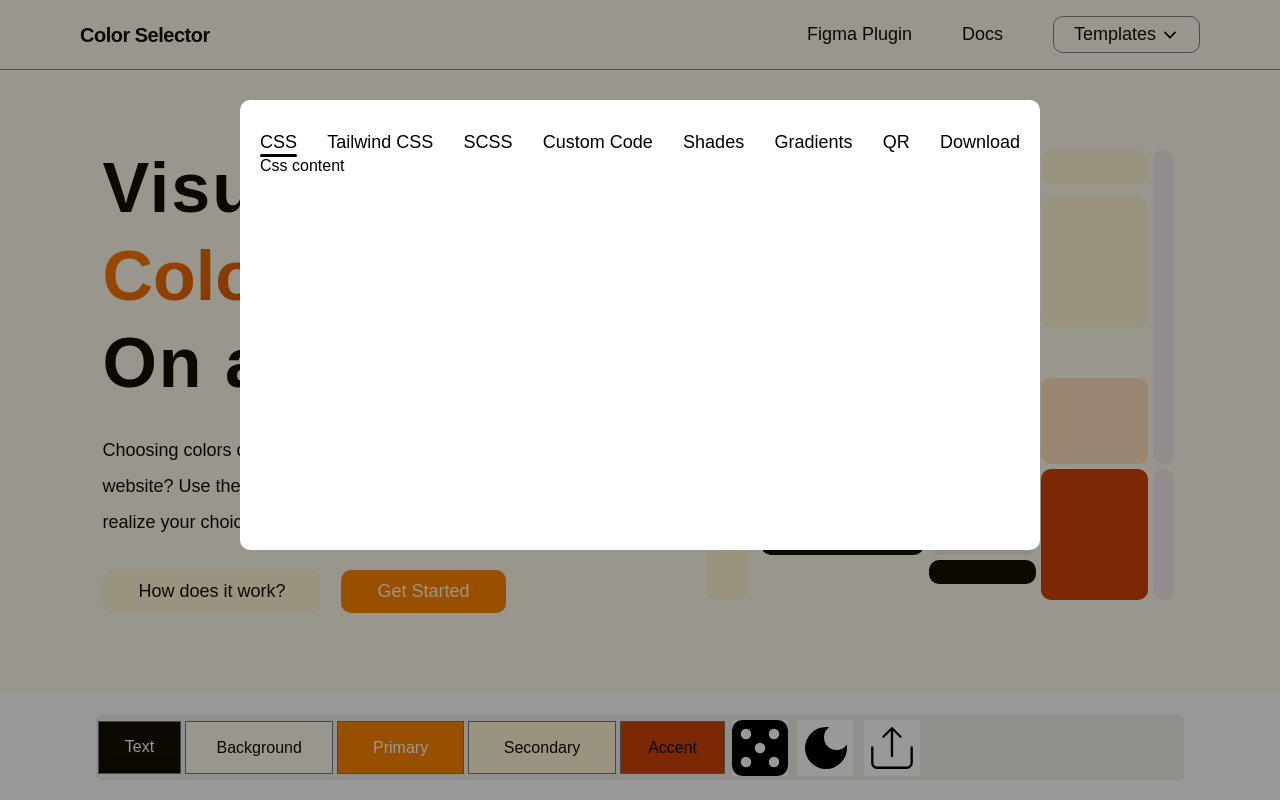
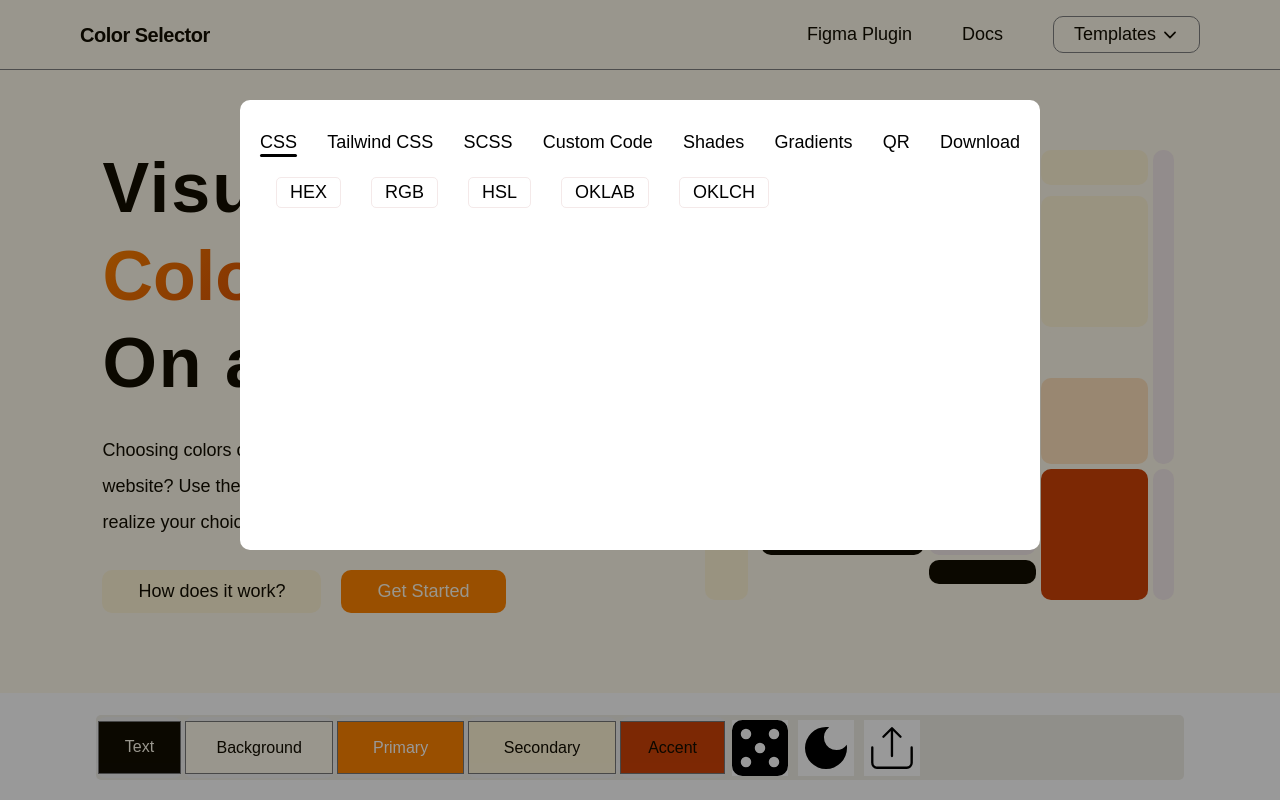
Before and after one commit to eduarf/visualize-colors, a React (Vite) app: page / in a window 1280 px wide. Both pictures are taken after a click on the icon 892 px from the left and 747 px from the top of the page. Built offline with nearby package versions, Linux system fonts and the light colour scheme; a web font is replaced by a local one.

Commit message:
popupSlice update

```diff
--- a/data.jsx
+++ b/data.jsx
@@ -1,65 +1,76 @@
 import { nanoid } from "nanoid";
-import  CssContent  from "./src/components/popup/components/CssContent";
-import  DownloadContent  from "./src/components/popup/components/DownloadContent";
-import  TailwindContent  from "./src/components/popup/components/TailwindContent";
-import  ScssContent  from "./src/components/popup/components/ScssContent";
-import  CustomCodeContent  from "./src/components/popup/components/CustomCodeContent";
-import  ShadesContent  from "./src/components/popup/components/ShadesContent";
-import  GradientsContent  from "./src/components/popup/components/GradientsContent";
-import  QrContent  from "./src/components/popup/components/QrContent";
+// import  CssContent  from "./src/components/popup/components/CssContent";
+// import  DownloadContent  from "./src/components/popup/components/DownloadContent";
+// import  TailwindContent  from "./src/components/popup/components/TailwindContent";
+// import  ScssContent  from "./src/components/popup/components/ScssContent";
+// import  CustomCodeContent  from "./src/components/popup/components/CustomCodeContent";
+// import  ShadesContent  from "./src/components/popup/components/ShadesContent";
+// import  GradientsContent  from "./src/components/popup/components/GradientsContent";
+// import  QrContent  from "./src/components/popup/components/QrContent";
 
-
-
-const subMenu = ["HEX", "RGB", "HSL", "OKLAB", "OKLCH"];
 
 export const popupMenuItems = [
   {
     id: nanoid(),
     name: "CSS",
-    subMenu: subMenu,
-    comp: <CssContent />,
+    compKey: 'CssContent',
   },
   {
     id: nanoid(),
     name: "Tailwind CSS",
-    subMenu: subMenu,
-    comp: <TailwindContent />,
+    compKey: 'TailwindContent',
   },
   {
     id: nanoid(),
     name: "SCSS",
-    subMenu: subMenu,
-    keyName: "ScssContent",
-    comp: <ScssContent />,
+    compKey: "ScssContent",
   },
   {
     id: nanoid(),
     name: "Custom Code",
-    subMenu: subMenu,
-    comp: <CustomCodeContent />,
+    compKey: 'CustomCodeContent',
   },
   {
     id: nanoid(),
     name: "Shades",
-    subMenu: subMenu,
-    comp: <ShadesContent />,
+    compKey: 'ShadesContent',
   },
   {
     id: nanoid(),
     name: "Gradients",
-    subMenu: subMenu,
-    comp: <GradientsContent />,
+    compKey: 'GradientsContent',
   },
   {
     id: nanoid(),
     name: "QR",
-    subMenu: subMenu,
-    comp: <QrContent />,
+    compKey: 'QrContent',
   },
   {
     id: nanoid(),
     name: "Download",
-    subMenu: subMenu,
-    comp: <DownloadContent />,
+    compKey: 'DownloadContent',
   },
 ];
+
+export const subMenuItems = [
+  {
+    id: nanoid(),
+    name: 'HEX'
+  },
+  {
+    id: nanoid(),
+    name: 'RGB',
+  },
+  {
+    id: nanoid(),
+    name: 'HSL',
+  },
+  {
+    id: nanoid(),
+    name: 'OKLAB',
+  },
+  {
+    id: nanoid(),
+    name: 'OKLCH',
+  },
+];
--- a/src/components/popup/ExportPopup.jsx
+++ b/src/components/popup/ExportPopup.jsx
@@ -4,7 +4,17 @@ import { useEffect, useRef } from "react";
 import { useDispatch, useSelector } from "react-redux";
 import { popupMenuItems } from "../../../data";
 import { popupController } from "../../features/popupSlice";
-import CssContent from "./components/CssContent";
+import * as Components from "./components";
+const {
+  CssContent,
+  TailwindContent,
+  CustomCodeContent,
+  DownloadContent,
+  GradientsContent,
+  QrContent,
+  ScssContent,
+  ShadesContent,
+} = Components;
 
 const StyledExportCard = styled.div`
   height: 450px;
@@ -27,7 +37,8 @@ const StyledTabItem = styled.li`
 
 const StyledTabHeader = styled.div`
   font-size: 1.8rem;
-  /* border-bottom: ${(props) => props.$isSelected ? '3px solid black' : null}; */
+  /* border-bottom: ${(props) =>
+    props.$isSelected ? "3px solid black" : null}; */
   position: relative;
   &::before {
     content: "";
@@ -36,9 +47,9 @@ const StyledTabHeader = styled.div`
     left: 0;
     bottom: -2px;
     height: 3px;
-    width: ${(props) => props.$isSelected ? '100%' : '0%'};
+    width: ${(props) => (props.$isSelected ? "100%" : "0%")};
     border-radius: 5px;
-    transition: all .3s ease-in-out;
+    transition: all 0.3s ease-in-out;
     transform-origin: left;
   }
 `;
@@ -47,7 +58,6 @@ export default function ExportPopup() {
   const ref = useRef(null);
   const dispatch = useDispatch();
   const popupContent = useSelector((state) => state.popup.popupContent);
-  console.log(popupContent);
 
   useEffect(() => {
     document.addEventListener("click", handleClickOutside, true);
@@ -70,8 +80,11 @@ export default function ExportPopup() {
           return (
             <StyledTabItem key={item.id}>
               <StyledTabHeader
-                onClick={() => dispatch(popupController(item.comp))}
-                $isSelected={item.comp === popupContent || popupContent === null && item.name === 'CSS'}
+                onClick={() => dispatch(popupController(item.compKey))}
+                $isSelected={
+                  item.compKey === popupContent ||
+                  (popupContent === null && item.name === "CSS")
+                }
               >
                 {item.name}
               </StyledTabHeader>
@@ -79,7 +92,15 @@ export default function ExportPopup() {
           );
         })}
       </StyledTabList>
-      {popupContent || <CssContent />}
+      {popupContent === null ? <CssContent /> : null}
+      {popupContent === "CssContent" ? <CssContent /> : null}
+      {popupContent === "TailwindContent" ? <TailwindContent /> : null}
+      {popupContent === "CustomCodeContent" ? <CustomCodeContent /> : null}
+      {popupContent === "DownloadContent" ? <DownloadContent /> : null}
+      {popupContent === "GradientsContent" ? <GradientsContent /> : null}
+      {popupContent === "QrContent" ? <QrContent /> : null}
+      {popupContent === "ScssContent" ? <ScssContent /> : null}
+      {popupContent === "ShadesContent" ? <ShadesContent /> : null}
     </StyledExportCard>
   );
 }
--- a/src/components/popup/components/CssContent.jsx
+++ b/src/components/popup/components/CssContent.jsx
@@ -1,3 +1,13 @@
+import styled from "styled-components";
+import SubMenu from "./SubMenu";
+
+const StyledCSsContent = styled.div`
+  min-height: 100%;
+  padding: 2.2rem 1.6rem;
+`;
+
 export default function CssContent() {
-  return <div>Css content</div>;
+  return <StyledCSsContent>
+    <SubMenu />
+  </StyledCSsContent>;
 }
--- /dev/null
+++ b/src/components/popup/components/SubMenu.jsx
@@ -0,0 +1,33 @@
+import styled from "styled-components"
+import { subMenuItems } from "../../../../data"
+// import { useSelector } from "react-redux";
+
+const StyledSubMenu = styled.div`
+display: flex;
+gap: 3rem;
+`;
+
+const StyledSubMenuItem = styled.div`
+  font-size: 1.8rem;
+  padding: .2rem 1.3rem;
+  border: 1px solid var(--color-lightgray);
+  border-radius: 5px;
+  &:hover {
+    background-color: #ebeaea;
+    cursor: pointer;
+  }
+`;
+
+export default function SubMenu() {
+  // const popupName = useSelector(state => state.popup.popupContent);
+  // console.log(popupName);
+  return (
+    <StyledSubMenu>
+      {subMenuItems.map((item) => {
+        return <StyledSubMenuItem key={item.id}>
+            {item.name}
+        </StyledSubMenuItem>
+      })}
+    </StyledSubMenu>
+  )
+}
--- /dev/null
+++ b/src/components/popup/components/index.js
@@ -0,0 +1,19 @@
+import CssContent from "./CssContent";
+import TailwindContent from "./TailwindContent";
+import CustomCodeContent from "./CustomCodeContent";
+import DownloadContent from "./DownloadContent";
+import GradientsContent from "./GradientsContent";
+import QrContent from "./QrContent";
+import ScssContent from "./ScssContent";
+import ShadesContent from "./ShadesContent";
+
+export {
+  CssContent,
+  TailwindContent,
+  CustomCodeContent,
+  DownloadContent,
+  GradientsContent,
+  QrContent,
+  ScssContent,
+  ShadesContent,
+};
```
